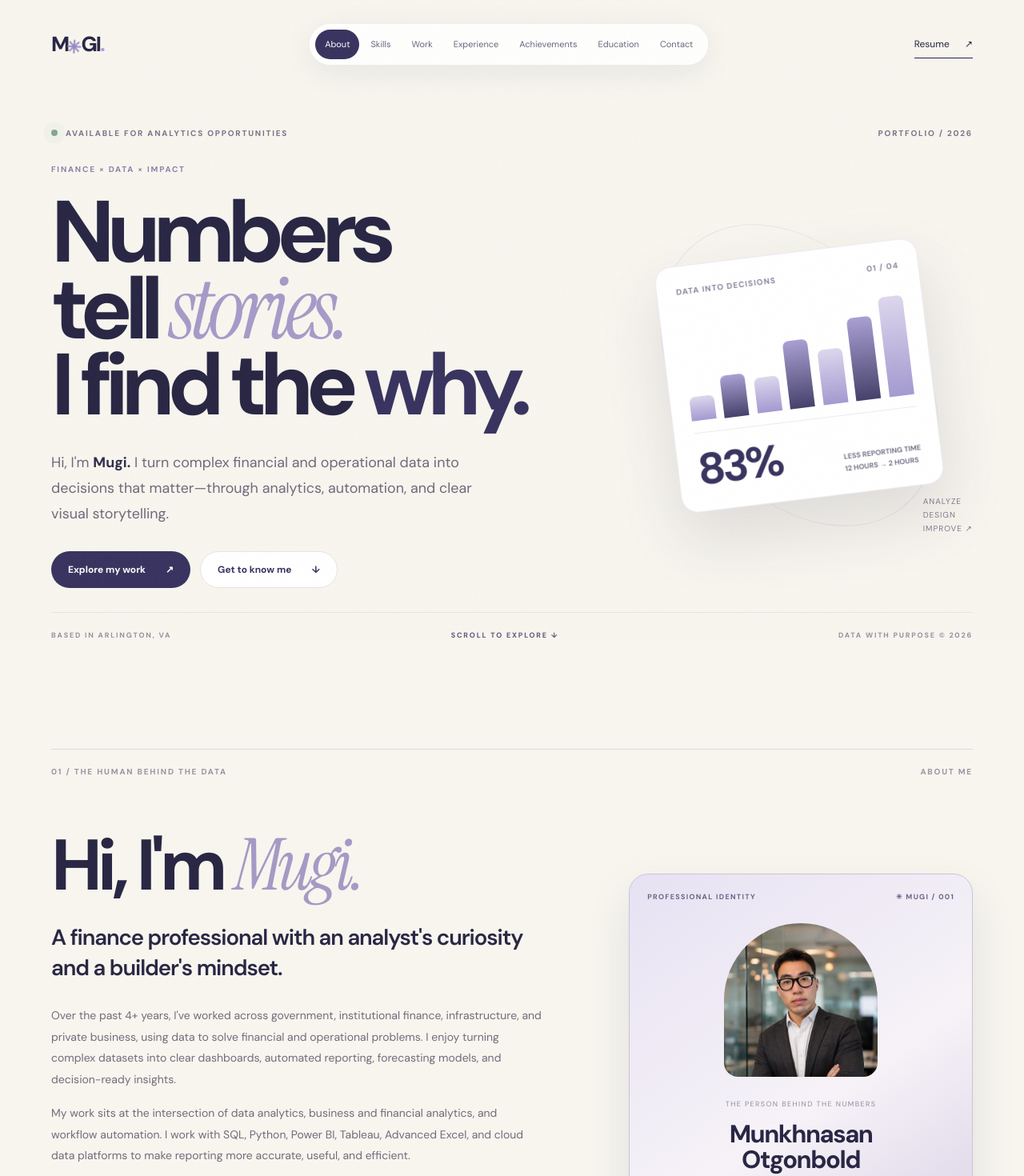
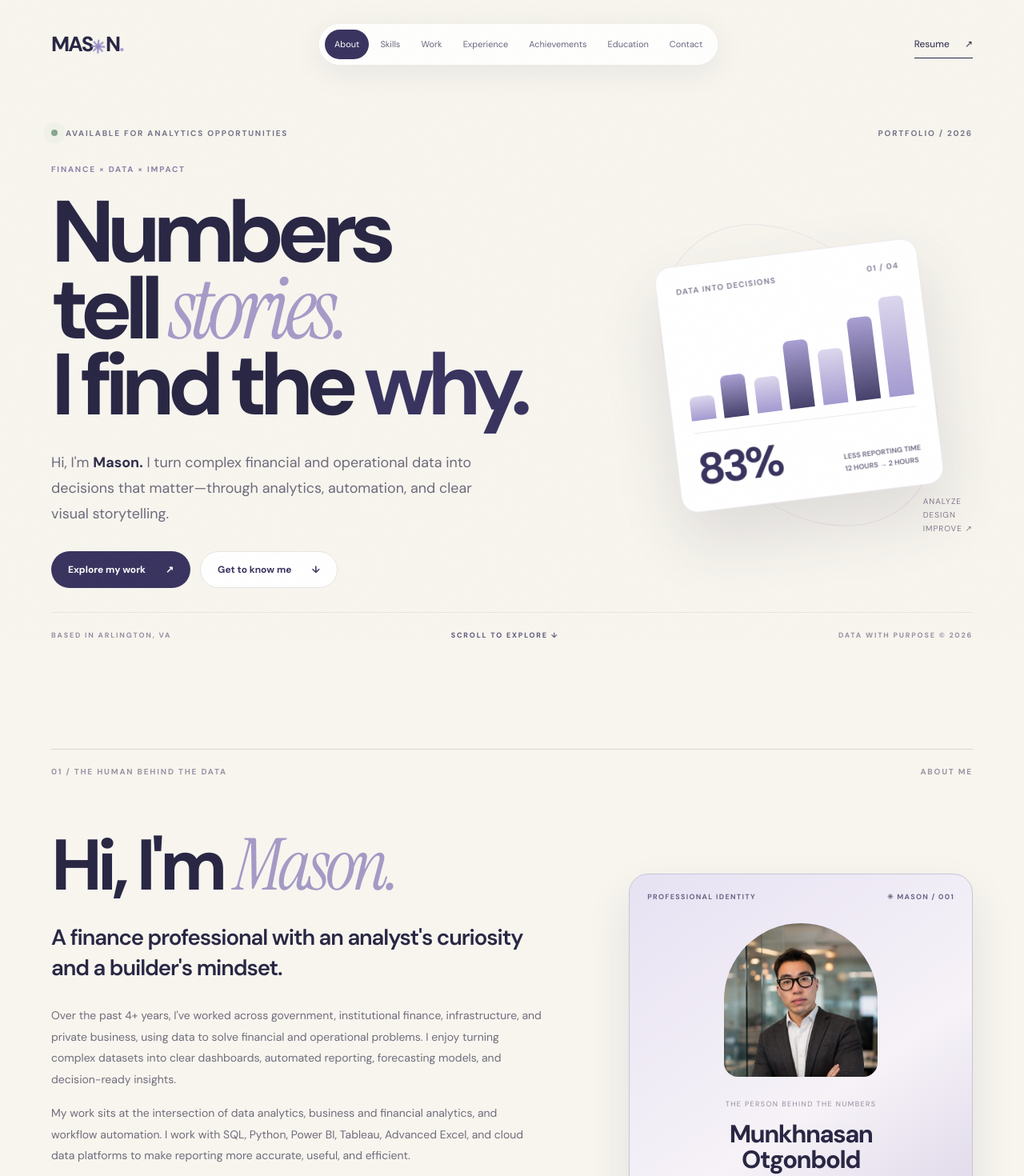
Before and after one commit to MUNKHNASANOTGONBOLD/Munkhnasan-portfolio, a Next.js app: page /preview in a window 1280 px wide. Shown: the top 1470 px of the page at 80% size. Built offline with nearby package versions, Linux system fonts and the light colour scheme.

Commit message:
brand: use Mason consistently in app/preview/page.tsx

```diff
--- a/app/preview/page.tsx
+++ b/app/preview/page.tsx
@@ -311,7 +311,7 @@ export default function PreviewPage() {
   return <main className="mugi-v2" id="top">
     <div className="grain" aria-hidden="true" />
     <header className="nav-shell">
-      <a className="brand" href="#top" aria-label="Mugi — back to top">M<span className="brand-star">✳</span>GI<span className="brand-dot">.</span></a>
+      <a className="brand" href="#top" aria-label="Mason — back to top">MAS<span className="brand-star">✳</span>N<span className="brand-dot">.</span></a>
       <nav className={"floating-nav "+(menu?"nav-open":"")} aria-label="Main navigation">
         {anchors.map(([id,label]) => <a key={id} href={"#"+id} className={active===id?"current":""} onClick={()=>setMenu(false)}>{label}</a>)}
       </nav>
@@ -324,7 +324,7 @@ export default function PreviewPage() {
         <div className="hero-copy">
           <div className="eyebrow">FINANCE × DATA × IMPACT</div>
           <h1 id="hero-title">Numbers<br/>tell <em>stories.</em><br/>I find the <span>why.</span></h1>
-          <p className="hero-sub">Hi, I&apos;m <strong>Mugi.</strong> I turn complex financial and operational data into decisions that matter—through analytics, automation, and clear visual storytelling.</p>
+          <p className="hero-sub">Hi, I&apos;m <strong>Mason.</strong> I turn complex financial and operational data into decisions that matter—through analytics, automation, and clear visual storytelling.</p>
           <div className="hero-actions">
             <a className="pill-btn dark" href="#work">Explore my work <Icon name="arrow"/></a>
             <a className="pill-btn light" href="#about">Get to know me <span>↓</span></a>
@@ -346,7 +346,7 @@ export default function PreviewPage() {
       <div className="section-meta reveal"><span>01 / THE HUMAN BEHIND THE DATA</span><span>ABOUT ME</span></div>
       <div className="about-layout">
         <div className="reveal">
-          <h2 className="section-title">Hi, I&apos;m <em>Mugi.</em></h2>
+          <h2 className="section-title">Hi, I&apos;m <em>Mason.</em></h2>
           <p className="about-lead">A finance professional with an analyst&apos;s curiosity and a builder&apos;s mindset.</p>
           <div className="body-copy">
             <p>Over the past 4+ years, I&apos;ve worked across government, institutional finance, infrastructure, and private business, using data to solve financial and operational problems. I enjoy turning complex datasets into clear dashboards, automated reporting, forecasting models, and decision-ready insights.</p>
@@ -356,7 +356,7 @@ export default function PreviewPage() {
           <div className="about-links"><a href="https://www.linkedin.com/in/munkhnasan-otgonbold-b319b6161" target="_blank" rel="noreferrer">LinkedIn ↗</a><a href="https://github.com/MUNKHNASANOTGONBOLD" target="_blank" rel="noreferrer">GitHub ↗</a><a href="https://public.tableau.com/app/profile/munkhnasan.otgonbold/vizzes" target="_blank" rel="noreferrer">Tableau Public ↗</a></div>
         </div>
         <div className="profile-card reveal" tabIndex={0}>
-          <div className="id-card-top"><span>PROFESSIONAL IDENTITY</span><span>✳ MUGI / 001</span></div>
+          <div className="id-card-top"><span>PROFESSIONAL IDENTITY</span><span>✳ MASON / 001</span></div>
           <div className="profile-photo"><img src="/headshot.jpg" alt="Munkhnasan Otgonbold" /></div>
           <div className="profile-identity"><span>THE PERSON BEHIND THE NUMBERS</span><h3>Munkhnasan<br/>Otgonbold</h3><p>Finance & Data Analytics</p></div>
           <div className="id-card-bottom"><span>ARLINGTON, VIRGINIA</span><span>ANALYST · BUILDER</span></div>
```
